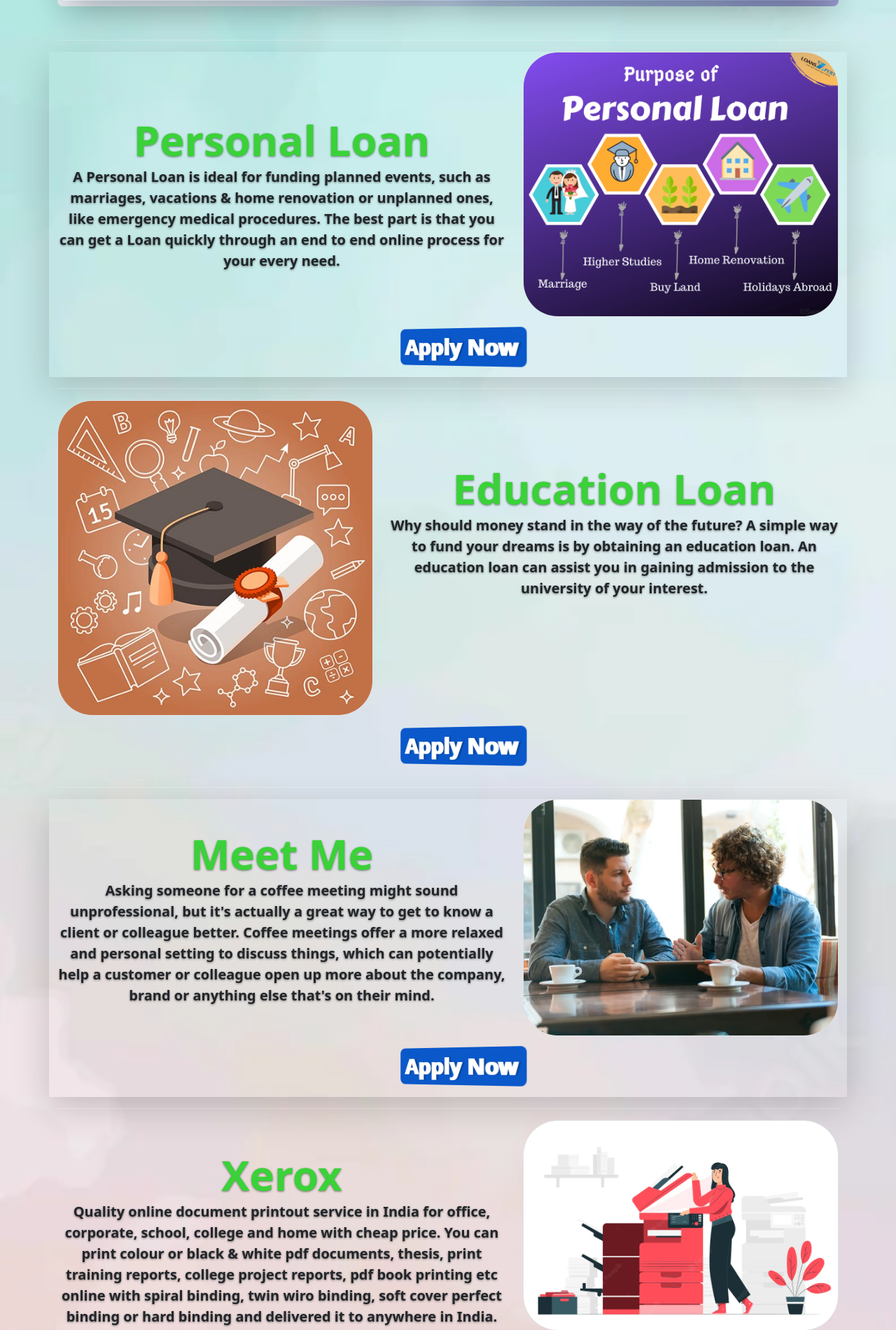
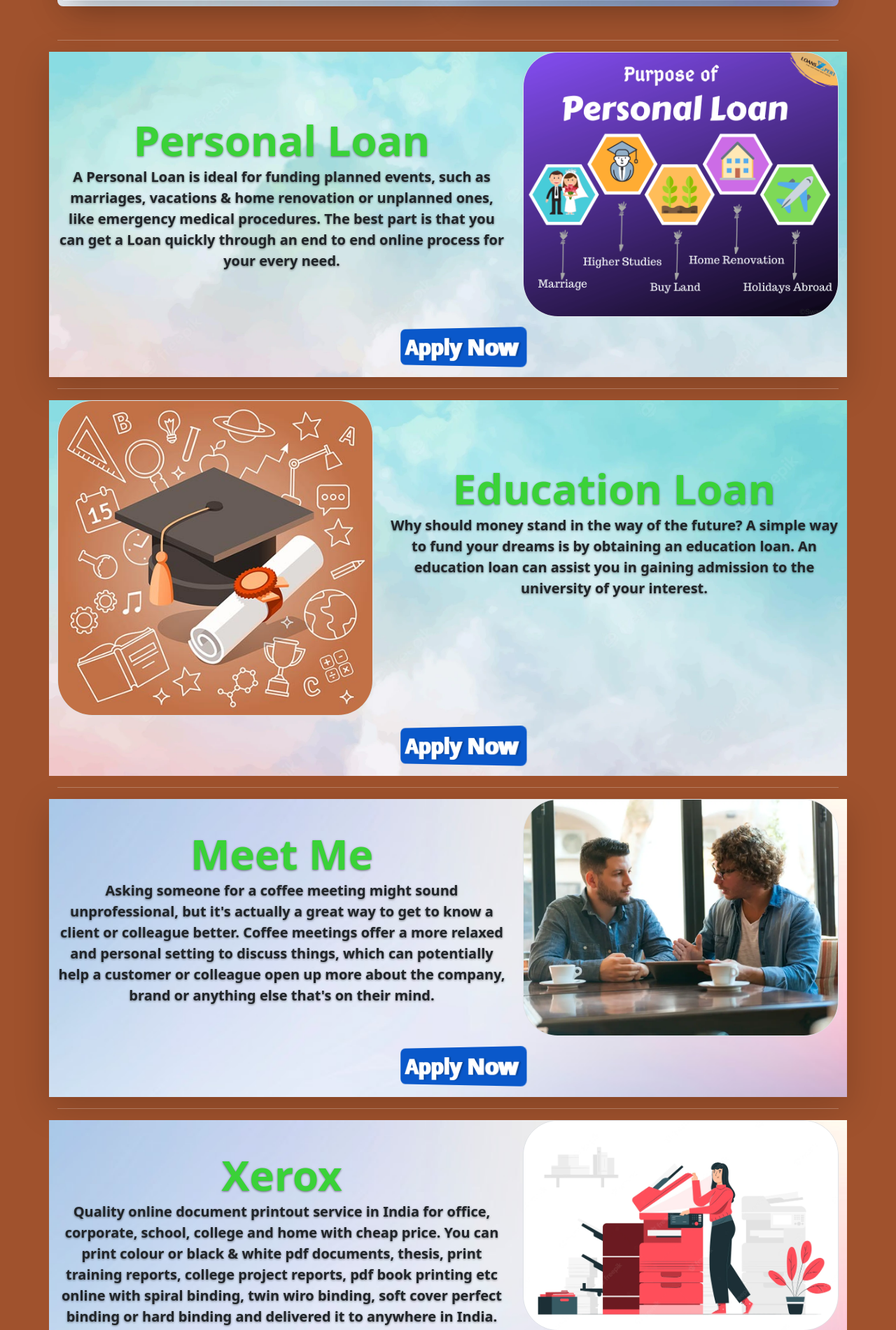
Before and after one commit to rohitdr/Finance, a PHP site: page / in a window 1280 px wide. Shown: the part 709-2610 px from the top of the page at 70% size. Run offline with PHP 8.4, Linux system fonts and the light colour scheme; the visitor is signed in with stand-in values (Sample User, id 1); some libraries are stand-ins or nearby versions; some web fonts are replaced.

Commit message:
some minimal changes

```diff
--- a/index.css
+++ b/index.css
@@ -1,6 +1,6 @@
 
 
-      body{
+      .im1{
         background-image: url('hand-painted-watercolor-pastel-sky-background_23-2148902771.webp');
            height: 100%;
            background-repeat:no-repeat;
@@ -12,6 +12,7 @@
        background-image: url('692085.jpg');
        background-repeat:no-repeat;
        background-size:cover;
+
 
       }
      .h{
@@ -34,3 +35,6 @@
      .stylishfont{
       font-family: 'Rubik Gemstones', 'cursive';
      }
+     main{
+      background-color:#A0522D;
+     }
--- a/index.php
+++ b/index.php
@@ -103,7 +103,7 @@
 
     <hr class="featurette-divider">
 
-    <div class="row featurette reveal shadow-lg">
+    <div class="row featurette reveal shadow-lg im1 ">
       <div class="col-md-7 pt-5 ">
         <h2 class="featurette-heading fw-normal lh-1 text-center fw-bolder pt-5 size mb-2"> Personal Loan</h2>
         <p class="lead text-dark fw-bold text-center"> A Personal Loan is ideal for funding planned events, such as marriages, vacations & home renovation or unplanned ones, like emergency medical procedures. The best part is that you can get a Loan quickly through an end to end online process for your every need.</p>
@@ -120,7 +120,7 @@
 
     <hr class="featurette-divider">
 
-    <div class="row featurette reveal ">
+    <div class="row featurette reveal im1">
       <div class="col-md-7 order-md-2 pt-5">
         <h2 class="featurette-heading fw-normal lh-1 text-center fw-bolder pt-5 size mb-2 ">Education Loan</h2>
         <p class="lead text-dark fw-bold text-center">Why should money stand in the way of the future? A simple way to fund your dreams is by obtaining an education loan. An education loan can assist you in gaining admission to the university of your interest.</p>
@@ -139,7 +139,7 @@
 
     <hr class="featurette-divider">
 
-    <div class="row featurette reveal shadow-lg">
+    <div class="row featurette reveal shadow-lg im">
       <div class="col-md-7">
         <h2 class="featurette-heading fw-normal lh-1 text-center fw-bolder pt-5 size mb-2">Meet Me</h2>
         <p class="lead text-dark fw-bold text-center">Asking someone for a coffee meeting might sound unprofessional, but it's actually a great way to get to know a client or colleague better. Coffee meetings offer a more relaxed and personal setting to discuss things, which can potentially help a customer or colleague open up more about the company, brand or anything else that's on their mind.</p>
@@ -155,7 +155,7 @@
     </div>
     <hr class="featurette-divider">
 
-    <div class="row featurette reveal ">
+    <div class="row featurette reveal im ">
       <div class="col-md-7">
         <h2 class="featurette-heading fw-normal lh-1 text-center fw-bolder pt-5 size mb-2">Xerox</h2>
         <p class="lead text-dark fw-bold text-center">Quality online document printout service in India for office, corporate, school, college and home with cheap price. You can print colour or black & white pdf documents, thesis, print training reports, college project reports, pdf book printing etc online with spiral binding, twin wiro binding, soft cover perfect binding or hard binding and delivered it to anywhere in India.</p>
@@ -194,7 +194,7 @@
 
 
 
-  <div class="container col-xxl-10 px-4 py-5 reveal shadow-lg">
+  <div class="container col-xxl-10 px-4 py-5 reveal shadow-lg im">
     <div class="row flex-lg-row-reverse align-items-center g-5 py-5">
 
       <div class="col-lg-6 text-dark">
```
